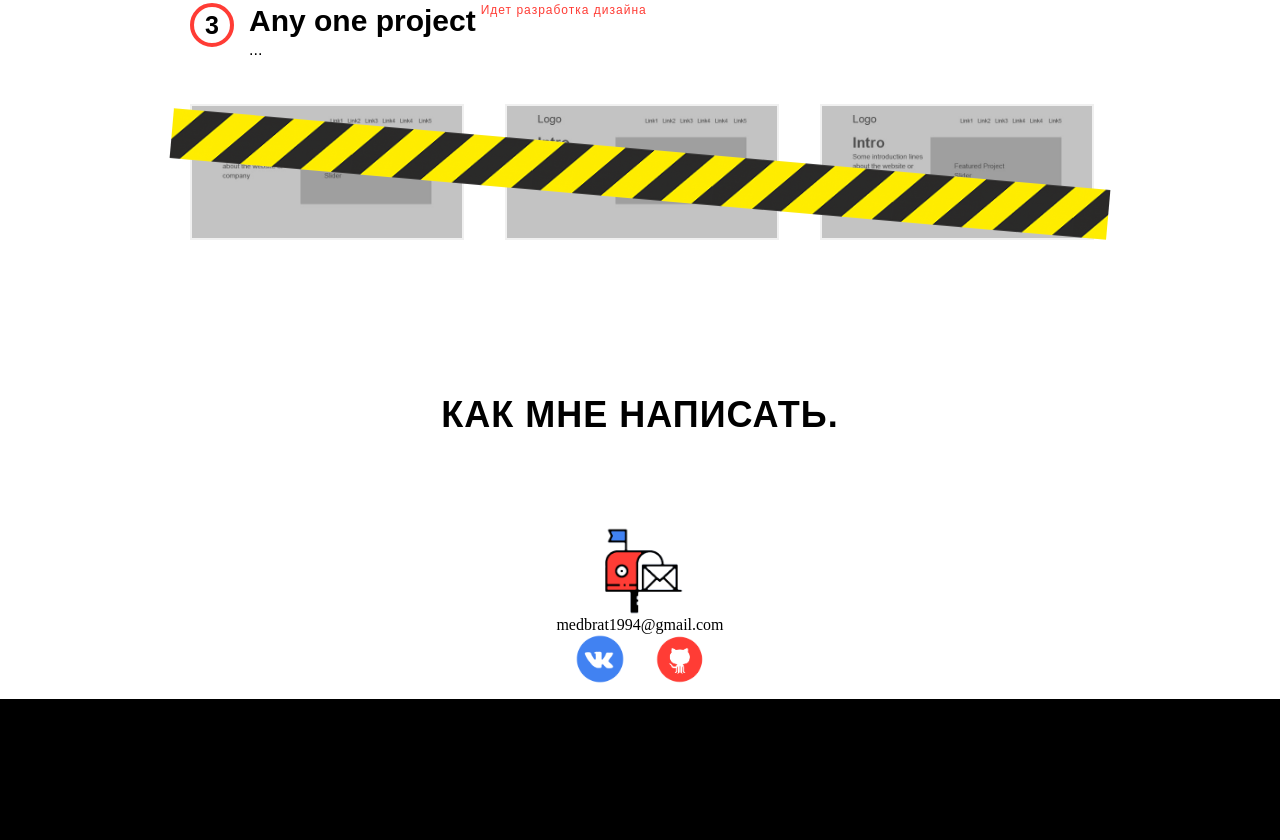
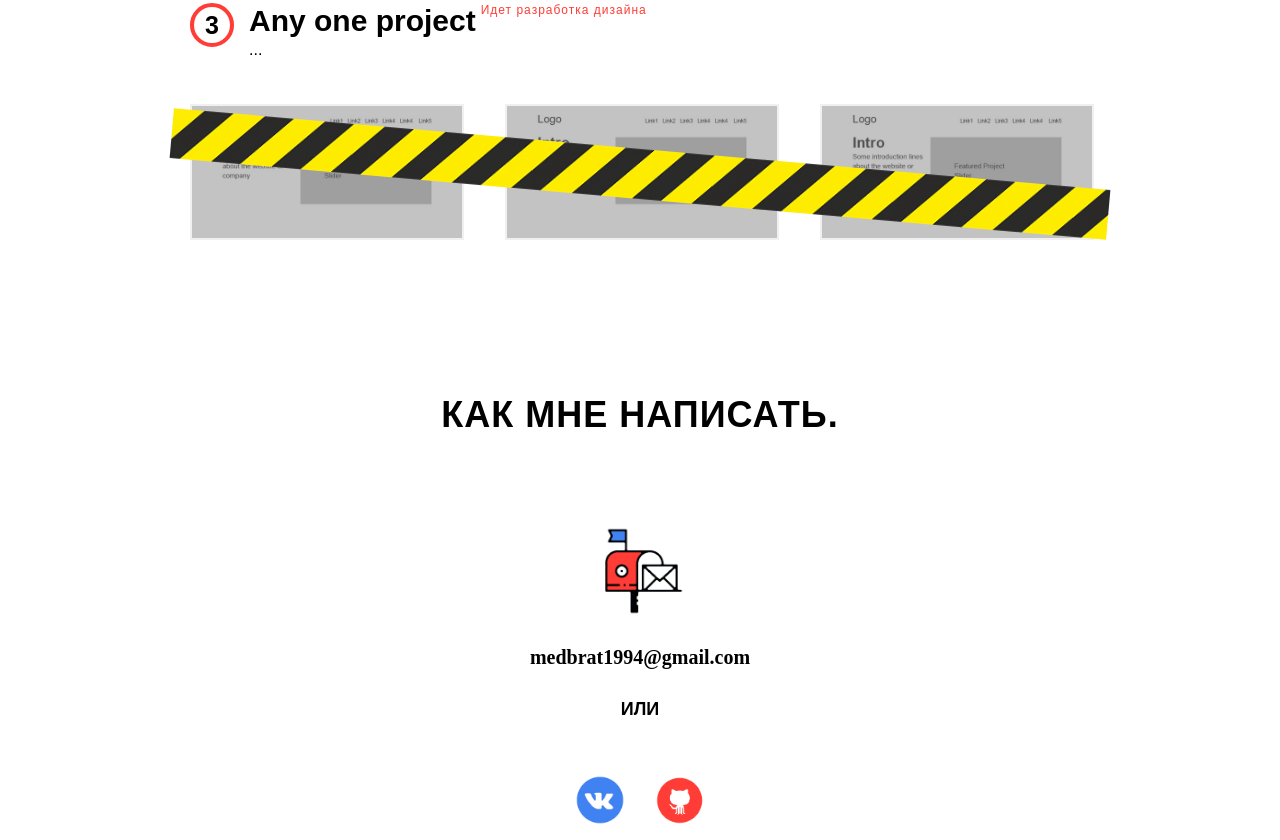
Before and after one commit to medbrat13/medbrat13.github.io, a plain HTML site: page index.html in a window 1280 px wide. Shown: the part 2796-3636 px from the top of the page. Before the commit the page ends 3495 px from the top, so only its background shows below. Drawn offline with Linux system fonts and the light colour scheme.

Commit message:
add letter box styles

```diff
--- a/assets/css/style.css
+++ b/assets/css/style.css
@@ -1251,12 +1251,19 @@ pre, code {
 }
 
 .contact-box__box__decor-image {
+    margin-bottom: 30px;
     margin-left: auto;
     margin-right: auto;
     width: 100px;
     height: 90px;
     background: url("../images/decor/lettter-box.png") no-repeat top;
     background-size: contain;
+}
+
+.contact-box__box__email-address {
+    margin-bottom: 30px;
+    font-size: 20px;
+    font-weight: bold;
 }
 
 .contact-box__box__email-form {
--- a/index.html
+++ b/index.html
@@ -180,7 +180,10 @@ $hosting->deploy($mySite);
         <h2 class="contact-box__title">Как мне написать.</h2>
         <div class="contact-box__box email-box">
             <div class="contact-box__box__decor-image"></div>
-            <div style="text-align:center;">medbrat1994@gmail.com</div>
+            <div class="contact-box__box__email-address" style="text-align:center;">medbrat1994@gmail.com</div>
+        </div>
+        <div class="contact-box__delimiter">
+            <span class="contact-box__delimiter__text">или</span>
         </div>
         <div class="contact-box__box social-box">
             <a href="https://vk.com/id442915824" class="contact-box__box__social-link vk-link" target="_blank">Вконтакте</a>
```
